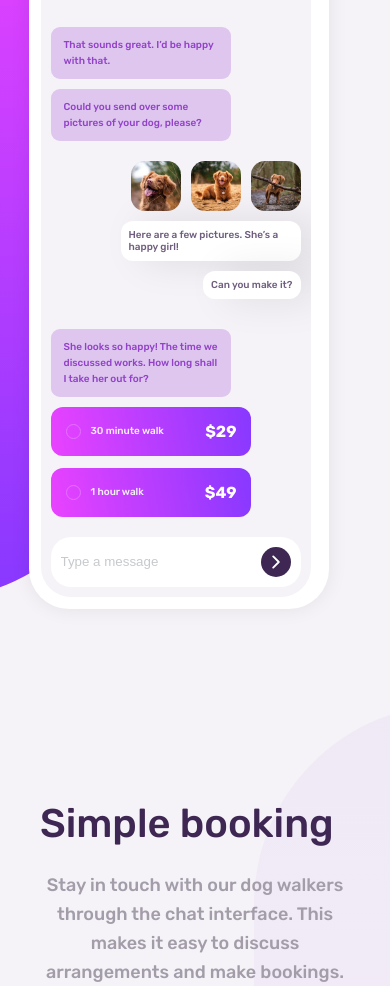
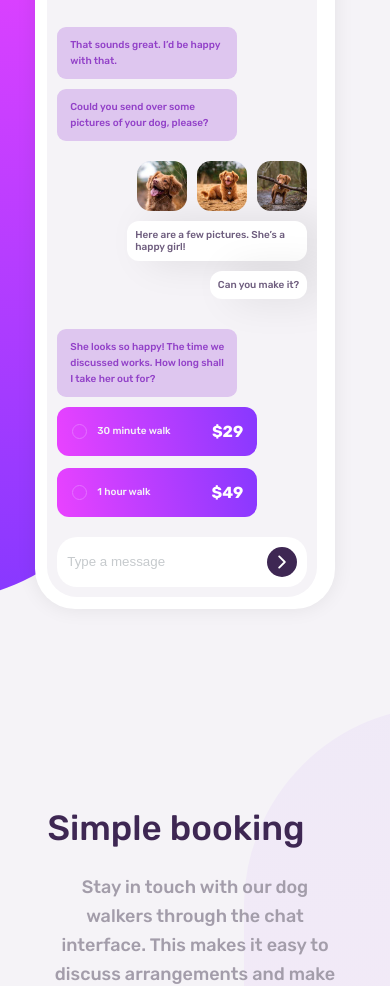
Before and after one commit to prempscode22/chat-app, a plain HTML site: page index.html in a window 390 px wide. Shown: the part 117-1103 px from the top of the page. Drawn offline with nearby package versions, Linux system fonts and the light colour scheme.

Commit message:
Finish project

```diff
--- a/style.css
+++ b/style.css
@@ -286,6 +286,7 @@ h1 {
 @media screen and (max-width: 26em) {
   main {
     padding: 0 1rem;
+    max-width: 37.5rem;
   }
   .container {
     grid-template-columns: 1fr;
@@ -315,7 +316,7 @@ h1 {
     box-shadow: 0 0 2rem rgba(0, 0, 0, 0.075);
   }
   h1 {
-    font-size: 4rem;
+    font-size: 3.5rem;
     margin-bottom: 2.4rem;
   }
 
```
